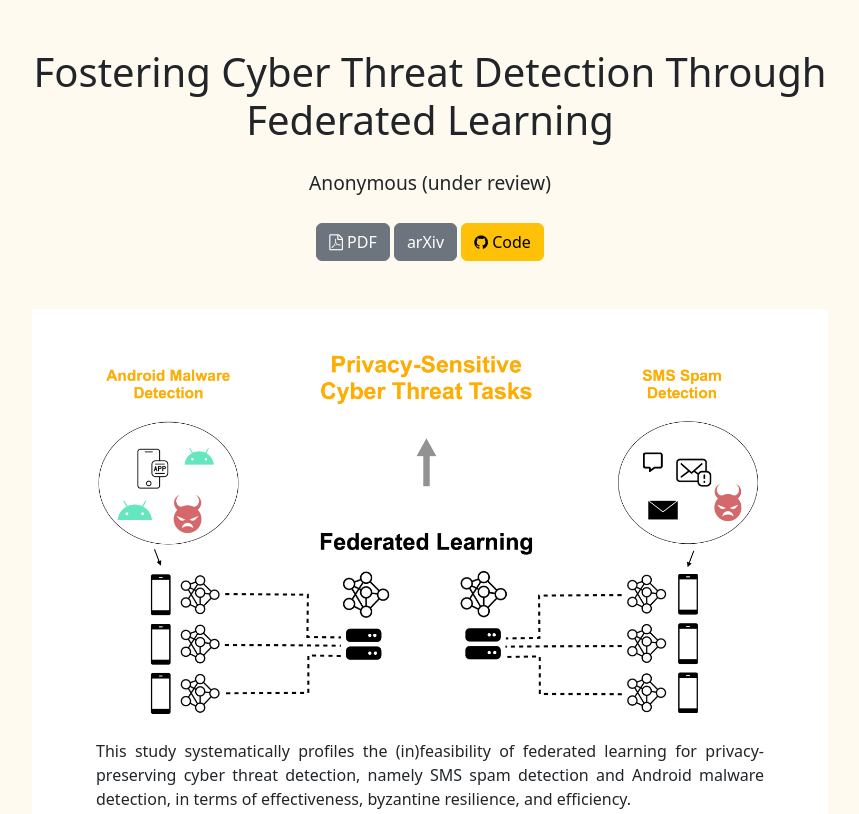
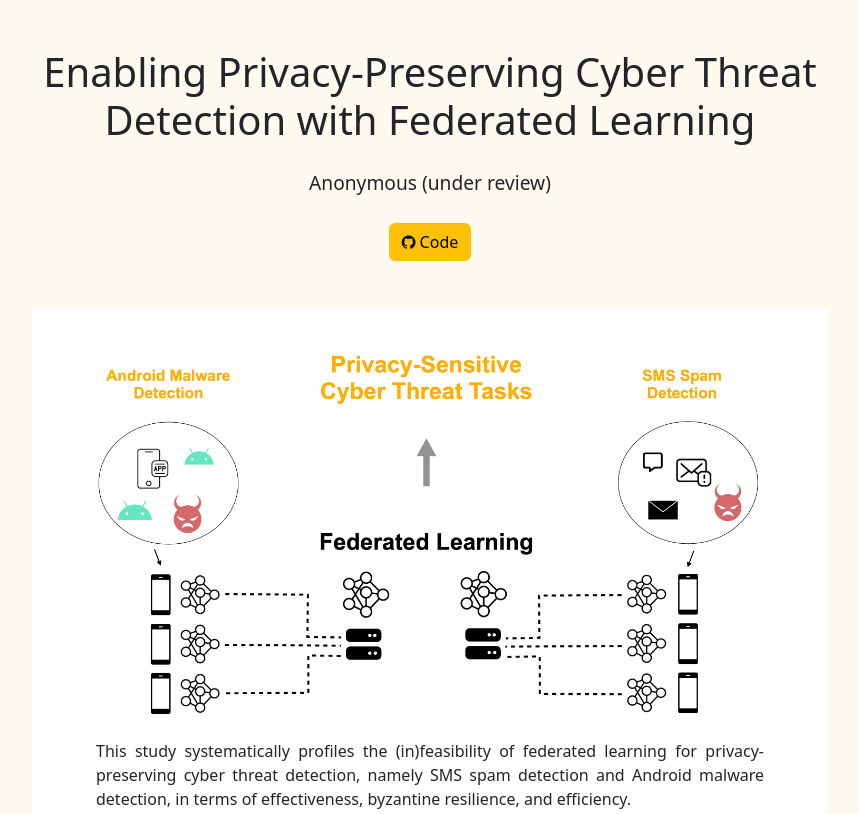
Before and after one commit to ChaseSecurity/Fostering_Cyber_Threat_Detection_Through_FL, a plain HTML site: page index.html in a window 1280 px wide. Shown: the top 814 px of the page, without its empty margins (210-1069 px from the left). Drawn offline with Linux system fonts and the light colour scheme; some icons are missing.

Commit message:
Update index.html

```diff
--- a/index.html
+++ b/index.html
@@ -18,7 +18,7 @@
 <main role="main" class="flex-shrink-0">
   <div class="container" align="center">
     <!-- Paper title -->
-    <h1 class="mt-5">Fostering Cyber Threat Detection Through Federated Learning</h1>
+    <h1 class="mt-5">Enabling Privacy-Preserving Cyber Threat Detection with Federated Learning</h1>
     <!-- Paper authors -->
     <div class="authors" >
       <span class="author-block">
@@ -26,15 +26,6 @@
       </span>
     </div>
 
-    <!-- PDF link -->
-    <a type="button" class="btn btn-secondary" role="button">
-        <i class="fa fa-file-pdf-o"></i> PDF
-    </a>
-
-    <!-- ArXiv abstract Link -->
-    <a type="button" class="btn btn-secondary" role="button">
-      <i class="ai ai-arxiv"></i> arXiv
-    </a>
 
     <!-- Github link -->
     <a type="button" class="btn btn-warning" href="https://anonymous.4open.science/r/Fostering_Cyber_Threat_Detection_Through_FL-BE32" role="button">
```
